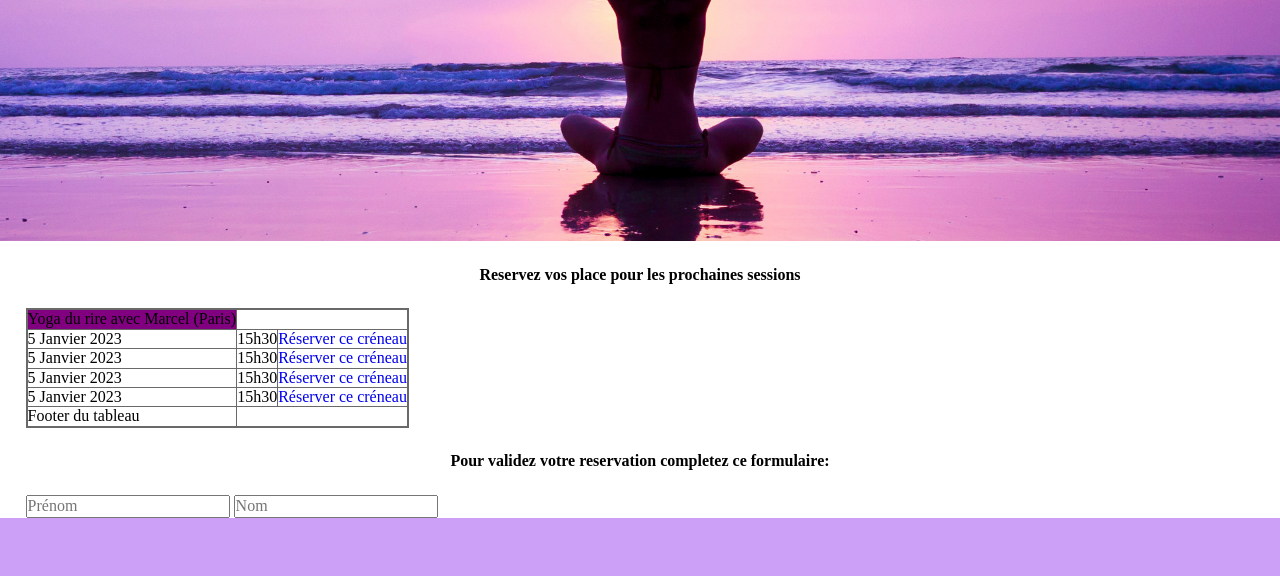
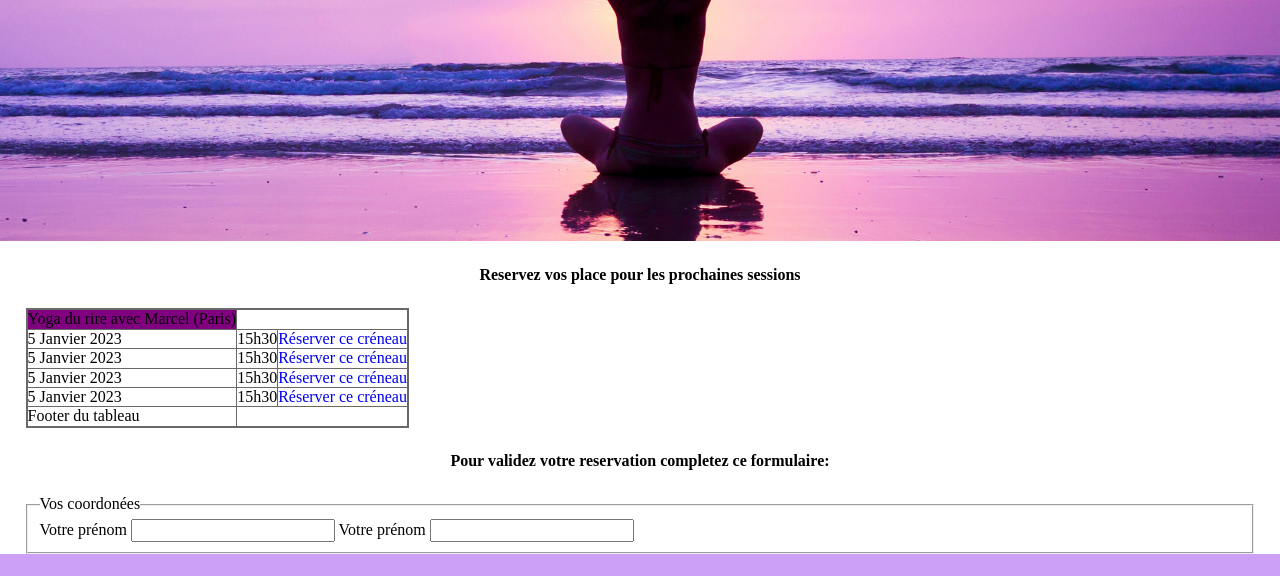
Before and after one commit to OrnellaBorges/Ila-Yoga, a plain HTML site: page contact.html in a window 1280 px wide. Shown: the part 301-877 px from the top of the page. Drawn offline with Linux system fonts and the light colour scheme; grey boxes are pictures that could not be loaded; a web font is replaced by a local one.

Commit message:
init form

```diff
--- a/contact.html
+++ b/contact.html
@@ -89,8 +89,13 @@
             <h2>Pour validez votre reservation completez ce formulaire:</h2>
             <form action="post">
 
-            <input placeholder="Prénom" type="text" id="name">
-            <input placeholder="Nom" type="text" id="name">
+            <fieldset>
+                <legend>Vos coordonées</legend>
+                <label for="prenom">Votre prénom</label>
+                <input type="text">
+                <label for="prenom">Votre prénom</label>
+                <input type="text">
+            </fieldset>
 
             </form>
         </section>
```
